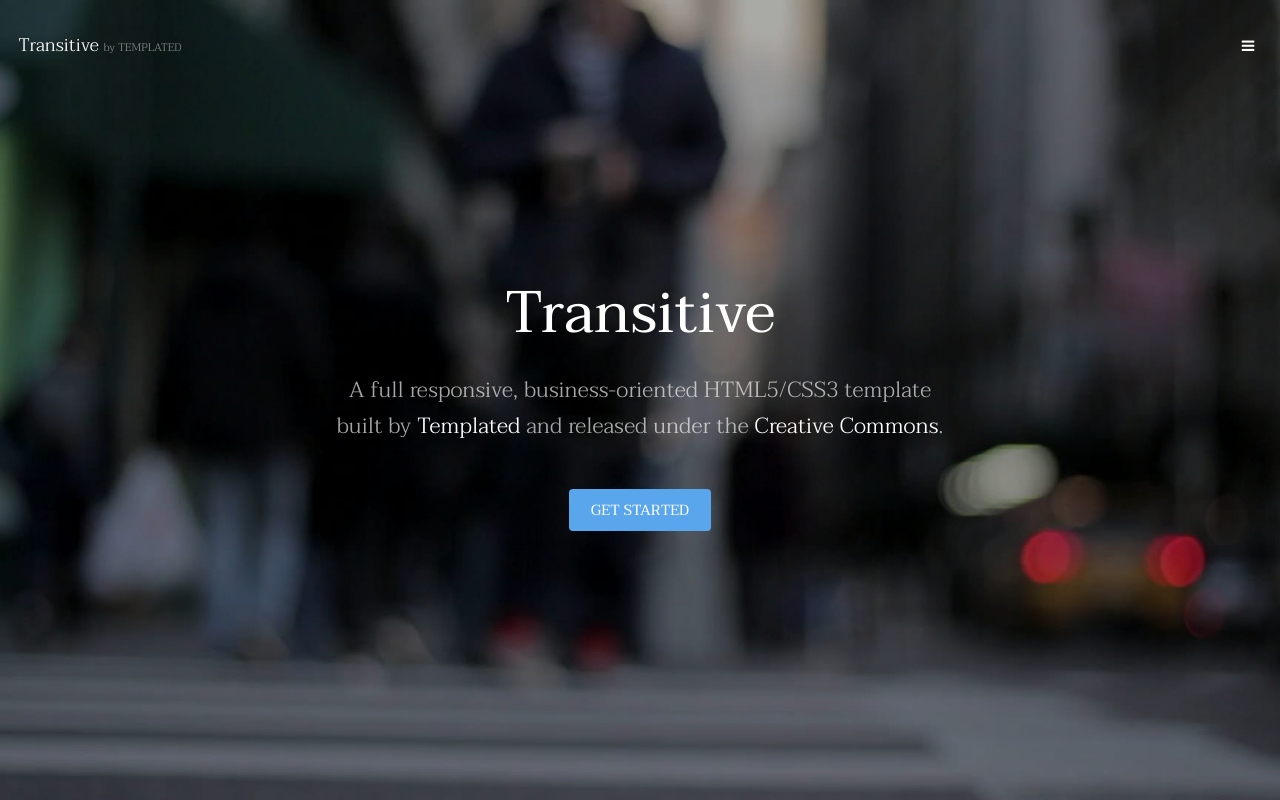
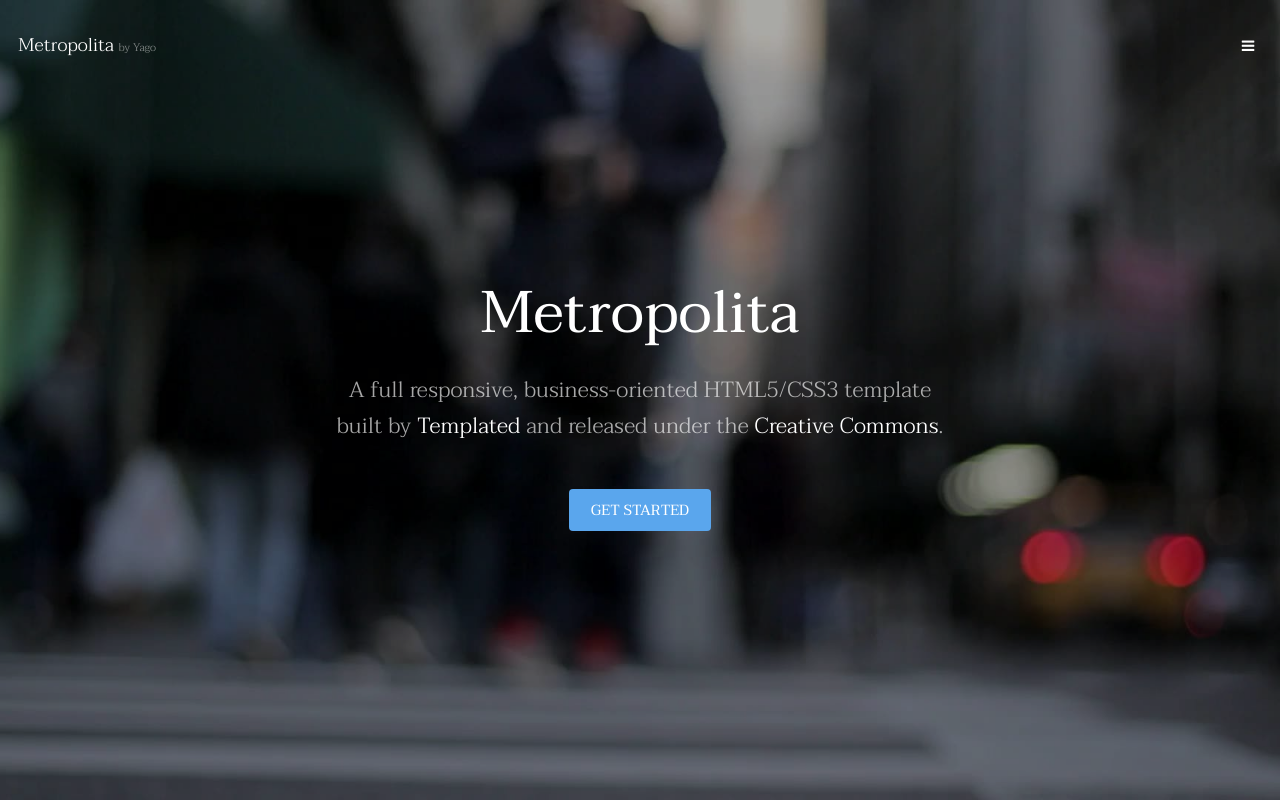
Before and after one commit to Yagosete/REP_04_METROPOLITA, a plain HTML site: page index.html in a window 1280 px wide. Shown: the top 800 px of the page. Drawn offline with Linux system fonts and the light colour scheme.

Commit message:
Cambios en la portada por Yago

```diff
--- a/index.html
+++ b/index.html
@@ -6,7 +6,7 @@
 -->
 <html>
 	<head>
-		<title>Transitive by TEMPLATED</title>
+		<title>Metropolita by Yago</title>
 		<meta charset="utf-8" />
 		<meta name="viewport" content="width=device-width, initial-scale=1" />
 		<link rel="stylesheet" href="assets/css/main.css" />
@@ -15,7 +15,7 @@
 
 		<!-- Header -->
 			<header id="header" class="alt">
-				<div class="logo"><a href="index.html">Transitive <span>by TEMPLATED</span></a></div>
+				<div class="logo"><a href="index.html">Metropolita <span>by Yago</span></a></div>
 				<a href="#menu" class="toggle"><span>Menu</span></a>
 			</header>
 
@@ -36,7 +36,7 @@
 		-->
 			<section id="banner" data-video="images/banner">
 				<div class="inner">
-					<h1>Transitive</h1>
+					<h1>Metropolita</h1>
 					<p>A full responsive, business-oriented HTML5/CSS3 template<br />
 					built by <a href="https://templated.co/">Templated</a> and released under the <a href="https://templated.co/license">Creative Commons</a>.</p>
 					<a href="#one" class="button special scrolly">Get Started</a>
@@ -194,7 +194,7 @@
 						</div>
 					</section>
 					<div class="copyright">
-						&copy; Untitled Design: <a href="https://templated.co/">TEMPLATED</a>. Images <a href="https://unsplash.com/">Unsplash</a>. Video <a href="http://coverr.co/">Coverr</a>.
+						&copy; Untitled Design: <a href="https://templated.co/">Metropolita</a>. Images <a href="https://unsplash.com/">Unsplash</a>. Video <a href="http://coverr.co/">Coverr</a>.
 					</div>
 				</div>
 			</footer>
```
